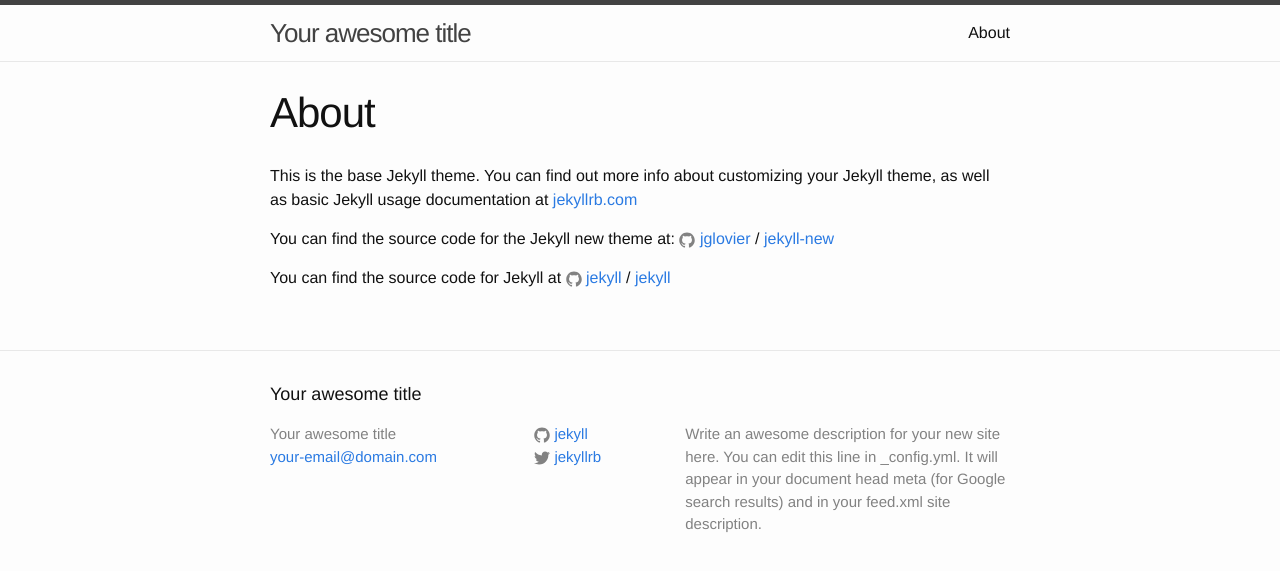
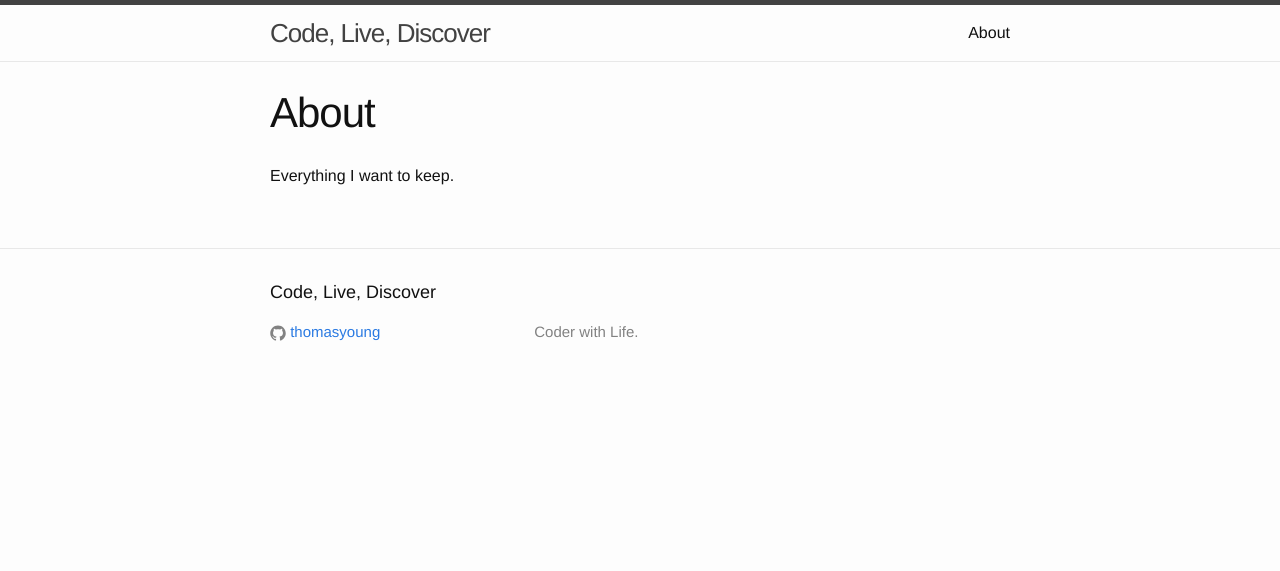
Before and after one commit to thomasyoung/thomasyoung.github.io, a Jekyll site: the page built from about.md, in a window 1280 px wide. Shown: the top 571 px of the page. Built offline with Jekyll 4.4.1, drawn with Linux system fonts in a browser that asks for light colours.

```diff
--- a/_config.yml
+++ b/_config.yml
@@ -6,16 +6,14 @@
 # 'jekyll serve'. If you change this file, please restart the server process.
 
 # Site settings
-title: Your awesome title
-email: your-email@domain.com
+title: Code, Live, Discover
+#email: your-email@domain.com
 description: > # this means to ignore newlines until "baseurl:"
-  Write an awesome description for your new site here. You can edit this
-  line in _config.yml. It will appear in your document head meta (for
-  Google search results) and in your feed.xml site description.
+  Coder with Life.
 baseurl: "" # the subpath of your site, e.g. /blog
-url: "http://yourdomain.com" # the base hostname & protocol for your site
-twitter_username: jekyllrb
-github_username:  jekyll
+url: "http://thomasyoung.github.io" # the base hostname & protocol for your site
+#twitter_username:
+github_username: thomasyoung
 
 # Build settings
 markdown: kramdown
--- a/_includes/footer.html
+++ b/_includes/footer.html
@@ -6,13 +6,6 @@
 
     <div class="footer-col-wrapper">
       <div class="footer-col footer-col-1">
-        <ul class="contact-list">
-          <li>{{ site.title }}</li>
-          <li><a href="mailto:{{ site.email }}">{{ site.email }}</a></li>
-        </ul>
-      </div>
-
-      <div class="footer-col footer-col-2">
         <ul class="social-media-list">
           {% if site.github_username %}
           <li>
@@ -28,7 +21,7 @@
         </ul>
       </div>
 
-      <div class="footer-col footer-col-3">
+      <div class="footer-col footer-col-2">
         <p>{{ site.description }}</p>
       </div>
     </div>
--- a/about.md
+++ b/about.md
@@ -4,12 +4,4 @@ title: About
 permalink: /about/
 ---
 
-This is the base Jekyll theme. You can find out more info about customizing your Jekyll theme, as well as basic Jekyll usage documentation at [jekyllrb.com](http://jekyllrb.com/)
-
-You can find the source code for the Jekyll new theme at:
-{% include icon-github.html username="jglovier" %} /
-[jekyll-new](https://github.com/jglovier/jekyll-new)
-
-You can find the source code for Jekyll at
-{% include icon-github.html username="jekyll" %} /
-[jekyll](https://github.com/jekyll/jekyll)
+Everything I want to keep.
```
Also changed, not shown: _posts/2016-02-20-beginning.markdown (added, +16 -0 lines), _posts/2016-02-20-welcome-to-jekyll.markdown (deleted, +0 -25 lines), 1 other file.
